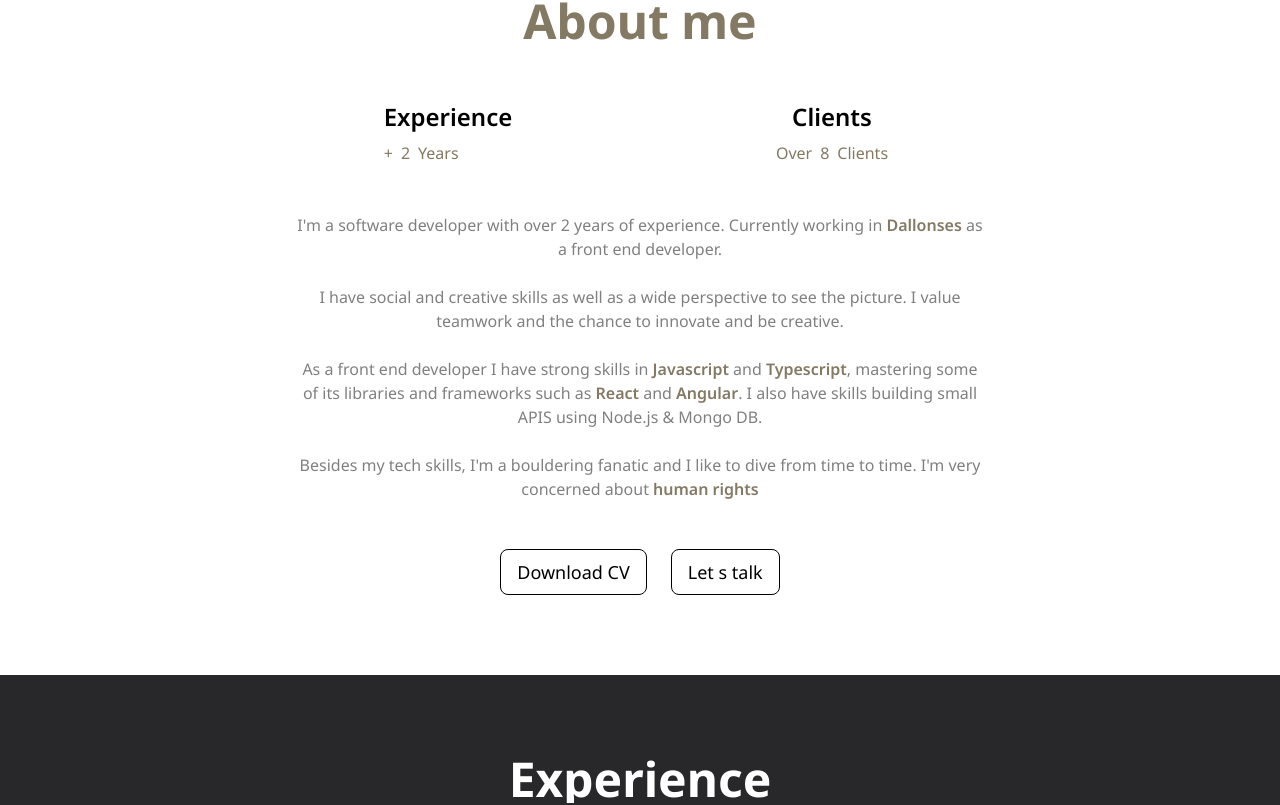
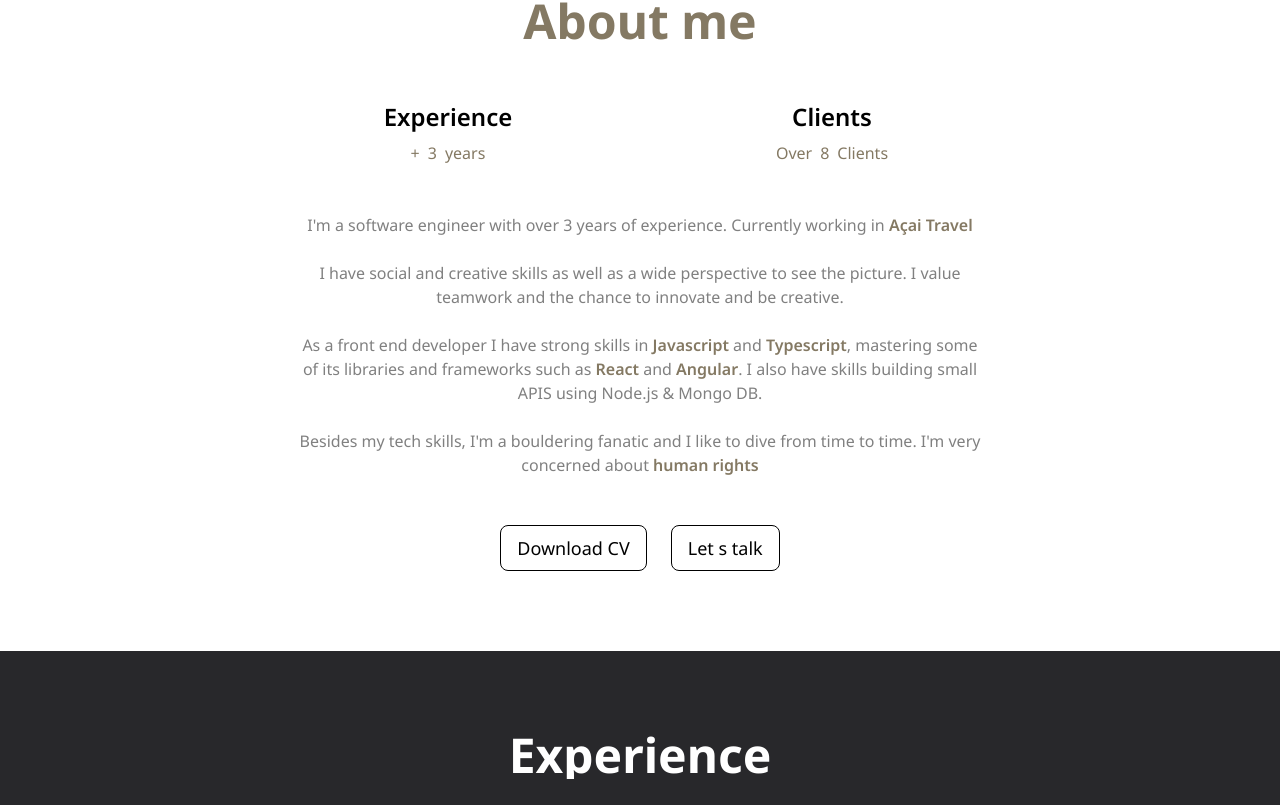
Before and after one commit to jordiroca94/portfolio, a Next.js app: page / in a window 1280 px wide. Shown: the part 835-1640 px from the top of the page. Built offline with nearby package versions, Linux system fonts and the light colour scheme.

Commit message:
fix: data updated & yearsPassedSince func & fixed height sliders

```diff
--- a/components/About.tsx
+++ b/components/About.tsx
@@ -7,11 +7,12 @@ import SimpleAnimation from "./animations/SimpleAnimation";
 import useColor from "@/hooks/useColor";
 import CountUp from "react-countup";
 import { CtaType, Literals } from "@/types/common";
+import { yearsPassedSince } from "@/utils/yearsPassedSince";
 
 type CountUpType = {
   title: string;
   pretitle: string;
-  amount: number;
+  amount?: number;
   unit: string;
 };
 
@@ -69,14 +70,14 @@ const About = ({
                 <h3 className="text-2xl group-hover:text-white font-semibold">
                   {countUp.experience.title}
                 </h3>
-                <div className="flex gap-2 text-primary group-hover:text-white pt-2">
+                <div className="flex justify-center gap-2 text-primary group-hover:text-white pt-2">
                   <span>{countUp.experience.pretitle}</span>
                   <CountUp
                     delay={2}
                     enableScrollSpy
                     duration={5}
                     start={0}
-                    end={countUp.experience.amount}
+                    end={Number(yearsPassedSince("2021-10-01"))}
                   />
                   <p>{countUp.experience.unit}</p>
                 </div>
@@ -99,7 +100,7 @@ const About = ({
                     enableScrollSpy
                     duration={5}
                     start={0}
-                    end={countUp.projects.amount}
+                    end={countUp.projects.amount!}
                   />
                   <p>{countUp.projects.unit}</p>
                 </div>
@@ -110,7 +111,7 @@ const About = ({
         <SimpleAnimation className="flex justify-center">
           <div className="flex flex-col items-center text-center lg:w-3/5 py-4 text-base text-gray">
             <p>
-              {description[0]}
+              {description[0]} {yearsPassedSince("2021-10-01")} {description[1]}
               <a
                 aria-labelledby={companyCta.label}
                 className="text-primary font-semibold hover:border-b-2 hover:border-primary"
@@ -118,7 +119,6 @@ const About = ({
               >
                 {companyCta.label}
               </a>
-              {description[1]}
             </p>
             <br />
             <p>{description[2]}</p>
@@ -145,7 +145,6 @@ const About = ({
             <br />
             <p>
               {description[10]}
-
               <a
                 className="text-primary font-semibold hover:border-b-2 hover:border-primary"
                 href={humanRightsCta.link}
--- a/components/Experience.tsx
+++ b/components/Experience.tsx
@@ -8,8 +8,8 @@ import useColor from "@/hooks/useColor";
 import { Asset, CtaType } from "@/types/common";
 import Slider from "react-slick";
 import { sliderSettings } from "@/utils/slider";
-import 'slick-carousel/slick/slick.css';
-import 'slick-carousel/slick/slick-theme.css';
+import "slick-carousel/slick/slick.css";
+import "slick-carousel/slick/slick-theme.css";
 
 type ExperienceType = {
   key: string;
@@ -36,7 +36,10 @@ const Experience = ({ title, items, id }: Props) => {
           {title}
         </h2>
       </TextAnimation>
-      <Slider className="sliderGaps sliderWhiteDots py-10 custom-slick-dots" {...sliderSettings}>
+      <Slider
+        className="sliderGaps sliderWhiteDots py-10 custom-slick-dots"
+        {...sliderSettings}
+      >
         {items.map((item) => (
           <SimpleAnimation
             className="flex flex-row h-full border border-white p-6 gap-y-2 rounded-lg shadow-lg shadow-lightGray mb-4"
@@ -50,7 +53,7 @@ const Experience = ({ title, items, id }: Props) => {
               title={item.logo.alt}
             />
             <div className="flex flex-col justify-between h-full">
-              <div>
+              <div className="h-48">
                 <h3 className="text-3xl font-semibold py-2">{item.company}</h3>
                 <p className="font-light mb-2">{item.date}</p>
                 <h4 className="mb-2">{item.description}</h4>
--- a/components/Projects.tsx
+++ b/components/Projects.tsx
@@ -58,6 +58,7 @@ const Projects = ({ title, items, literals, id }: Props) => {
                 />
               </div>
               <div className="mt-2">
+                <div className="h-48 2xl:h-40">
                   <h3 className="text-3xl font-semibold text-black mb-2">
                     {item.name}
                   </h3>
@@ -66,6 +67,7 @@ const Projects = ({ title, items, literals, id }: Props) => {
                     <p className="font-light">
                       <strong>{literals.mainStack}</strong> {item.stack}
                     </p>
+                  </div>
                 </div>
                 <div className="flex flex-col lg:flex-row lg:justify-between gap-4 pt-2">
                   <div className="w-full lg:w-fit">
--- a/data/data-en.json
+++ b/data/data-en.json
@@ -21,7 +21,7 @@
     }
   },
   "hero": {
-    "text": ["Hello I'm", "Jordi Roca", "Software Developer"],
+    "text": ["Hello I'm", "Jordi Roca", "Software Engineer"],
     "image": { "src": "/assets/jordi-roca.jpeg", "alt": "Jordi Roca" },
     "linkedinCta": {
       "label": "Linkedin",
@@ -38,8 +38,7 @@
       "experience": {
         "title": "Experience",
         "pretitle": "+",
-        "amount": 2,
-        "unit": "Years"
+        "unit": "years"
       },
       "projects": {
         "title": "Clients",
@@ -49,8 +48,8 @@
       }
     },
     "description": [
-      "I'm a software developer with over 2 years of experience. Currently working in  ",
-      " as a front end developer.",
+      "I'm a software engineer with over",
+      "years of experience. Currently working in ",
       "I have social and creative skills as well as a wide perspective to see the picture. I value teamwork and the chance to innovate and be creative.",
       "As a front end developer I have strong skills in ",
       "Javascript ",
@@ -62,7 +61,7 @@
       "Besides my tech skills, I'm a bouldering fanatic and I like to dive from time to time. I'm very concerned about "
     ],
     "companyCta": {
-      "label": "Dallonses",
+      "label": "Açai Travel",
       "link": "#experience"
     },
     "humanRightsCta": {
--- a/data/data-es.json
+++ b/data/data-es.json
@@ -20,7 +20,7 @@
     }
   },
   "hero": {
-    "text": ["¡Hola! Soy", "Jordi Roca", "Software Developer"],
+    "text": ["¡Hola! Soy", "Jordi Roca", "Software Engineer"],
     "image": { "src": "/assets/jordi-roca.jpeg", "alt": "Jordi Roca" }
   },
   "about": {
@@ -29,7 +29,6 @@
       "experience": {
         "title": "Experiencia",
         "pretitle": "+",
-        "amount": 2,
         "unit": "años"
       },
       "projects": {
@@ -40,8 +39,8 @@
       }
     },
     "description": [
-      "Soy un desarrollador web con más de dos años de experiencia. Actualmente estoy trabajando en ",
-      " como desarrollador Front end.",
+      "Soy un desarrollador de software con más",
+      "años de experiencia. Actualmente estoy trabajando en ",
       "Me considero una persona con habilidades creativas y sociales. Valoro el trabajo en equipo y la posibilidad de innovar y ser creativo.",
       "Como desarrollador Front end, tengo experiencia programando con ",
       "Javascript ",
@@ -53,7 +52,7 @@
       "Además de mi experiencia como programador, soy un aficionado a la escalada y buceo de vez en cuando. También tengo un gran interés en los  "
     ],
     "companyCta": {
-      "label": "Dallonses",
+      "label": "Açai Travel",
       "link": "#experiencia"
     },
     "humanRightsCta": {
--- /dev/null
+++ b/utils/yearsPassedSince.ts
@@ -0,0 +1,13 @@
+export const yearsPassedSince = (dateString: string) => {
+  const currentDate = new Date();
+
+  const startDate = new Date(dateString);
+
+  const differenceInMilliseconds: number =
+    currentDate.getTime() - startDate.getTime();
+
+  const millisecondsInAYear: number = 1000 * 60 * 60 * 24 * 365.25;
+  const yearsPassed: number = differenceInMilliseconds / millisecondsInAYear;
+
+  return yearsPassed.toFixed(0);
+};
```
Lines whose indentation alone changed are shown as unchanged.
